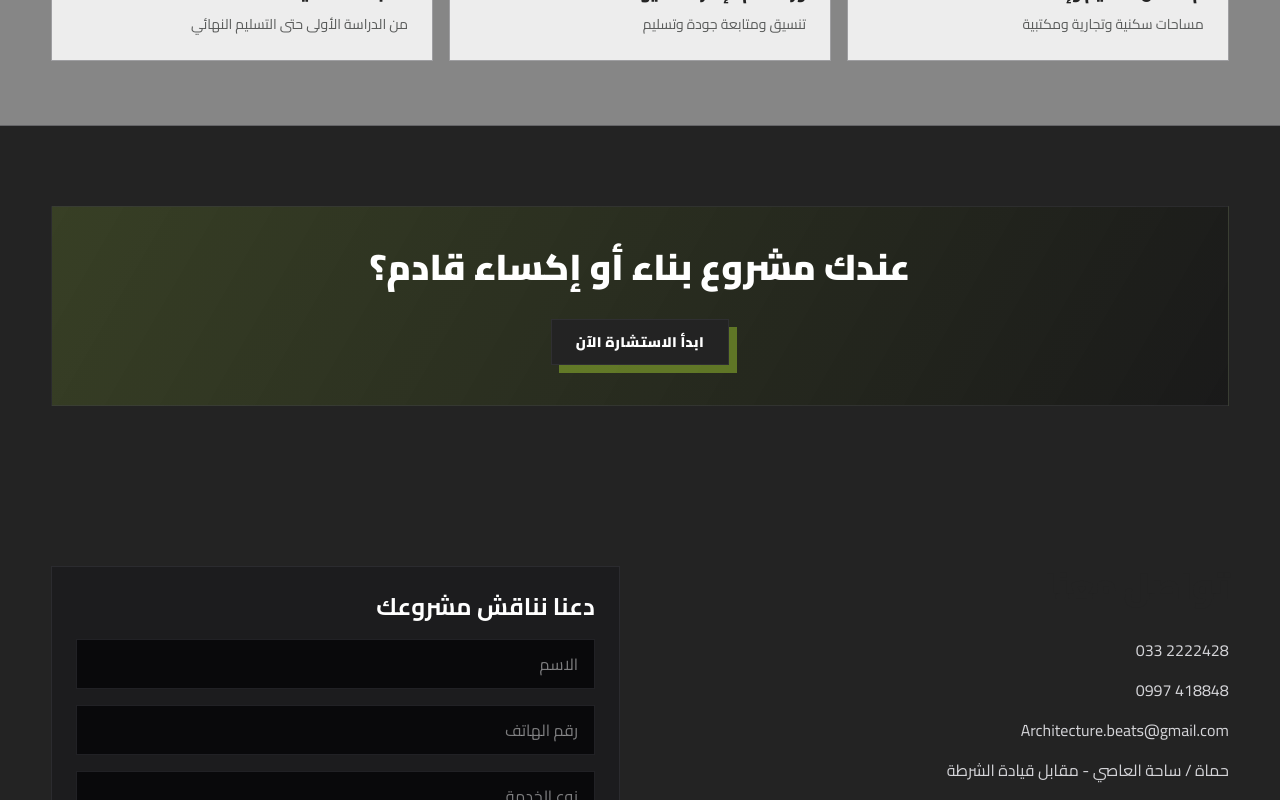
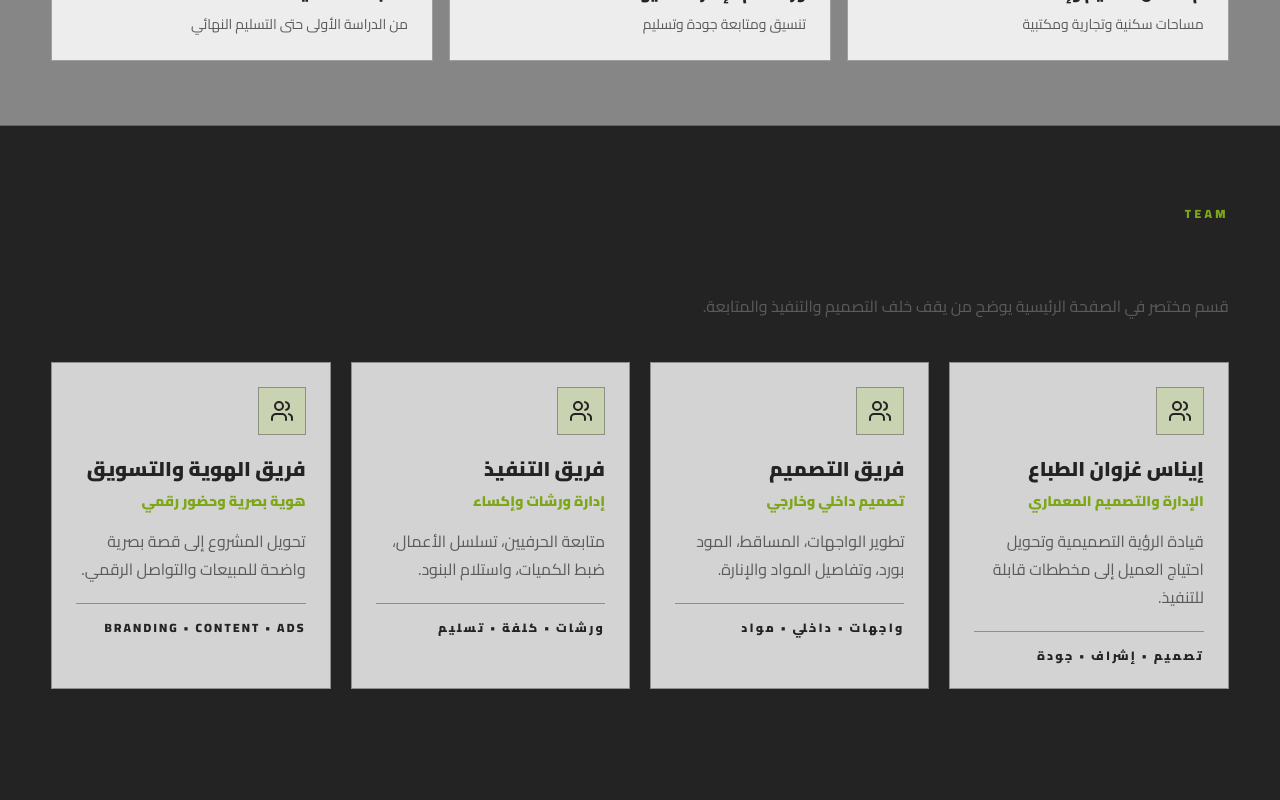
Before and after one commit to abod-haes/architecture-beats, a Next.js app: page / in a window 1280 px wide. Shown: the part 6620-7420 px from the top of the page. Built offline with nearby package versions, Linux system fonts and the light colour scheme.

Commit message:
Add team section to homepage

```diff
--- a/src/app/page.tsx
+++ b/src/app/page.tsx
@@ -6,6 +6,7 @@ import ProcessSection from "@/components/sections/ProcessSection";
 import ProjectsSection from "@/components/sections/ProjectsSection";
 import ServicesSection from "@/components/sections/ServicesSection";
 import StatsSection from "@/components/sections/StatsSection";
+import TeamSection from "@/components/sections/TeamSection";
 import WhyUsSection from "@/components/sections/WhyUsSection";
 import { siteData } from "@/data/siteData";
 
@@ -38,6 +39,7 @@ export default function Home() {
       <ProcessSection />
       <ProjectsSection />
       <StatsSection />
+      <TeamSection />
       <CTASection />
       <ContactSection />
     </>
```
